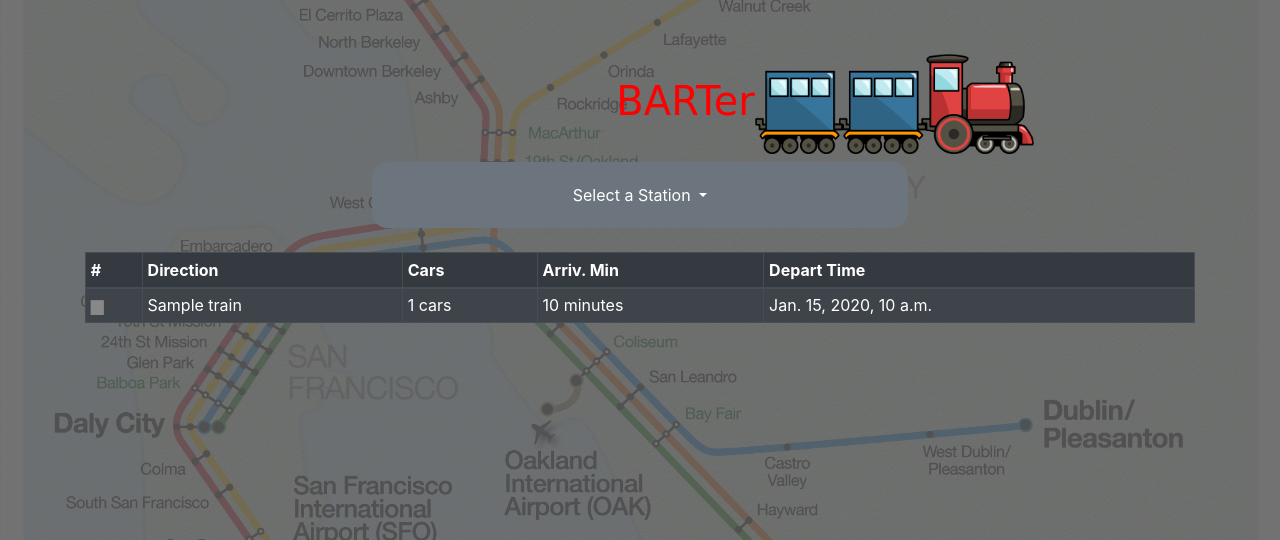
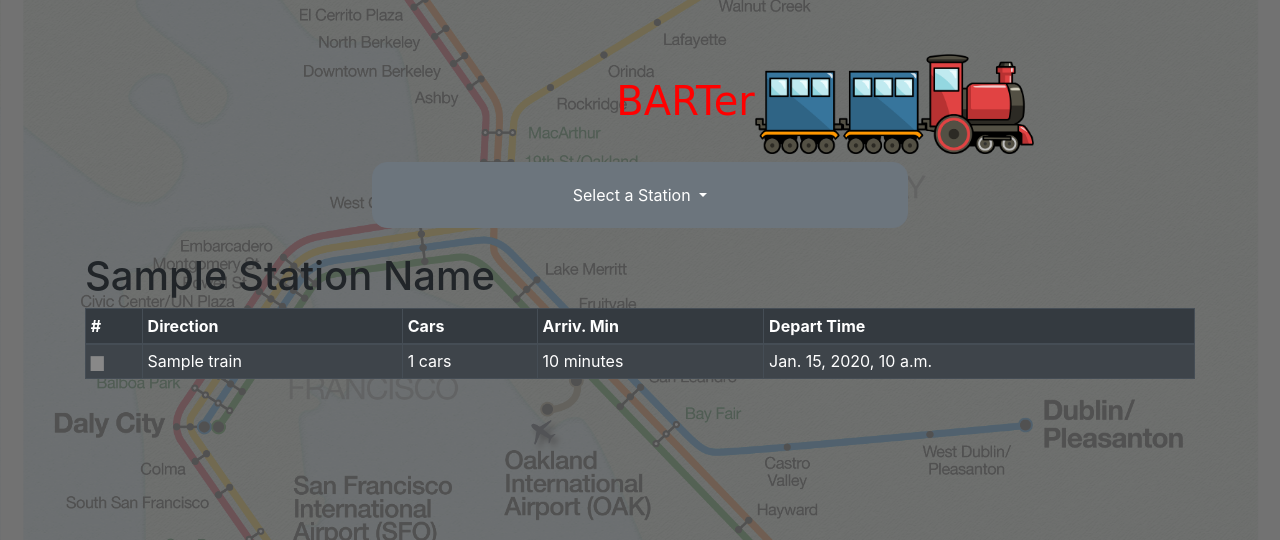
Before and after one commit to cdsterling/BartProj, a Django app: template apps/core/templates/pages/home_logged_out.html in a window 1280 px wide; the page is wider, and only the part inside the window is pictured. Shown: the part 86-626 px from the top of that part. Run offline with Django 3.2, Linux system fonts and the light colour scheme; the template is opened without the code that fills it: most values are stand-ins (such as "Sample title", 1, 10 or a date in 2020); some libraries are stand-ins or nearby versions; some web fonts are replaced.

Commit message:
fixed issue with logout and displaying station name on home-logged-out

```diff
--- a/apps/accounts/views.py
+++ b/apps/accounts/views.py
@@ -47,7 +47,7 @@
 def logout_view(request):
     logout(request)
     messages.success(request, 'Logged out.')
-    return redirect('')
+    return redirect('home')
 
 
 @login_required
--- a/apps/core/templates/base_logged_in.html
+++ b/apps/core/templates/base_logged_in.html
@@ -9,7 +9,7 @@
                 <ul>
                     <li><a  href="{% url 'home' %}">Home</a> </li>
                     <li><a href="{% url 'favorites' %}">Favorites</a> </li>
-                    <li><a href="{% url 'login' %}"> Logout</a></li>
+                    <li><a href="{% url 'logout' %}"> Logout</a></li>
                 </ul>
             </div>
         </nav>
--- a/apps/core/templates/base_logged_out.html
+++ b/apps/core/templates/base_logged_out.html
@@ -7,7 +7,7 @@
             <div >
                 <h1 class="logo"><a href="{% url 'home' %}"> BARTer </a></h1>
                 <ul>
-                    <li><a  href="{% url 'home' %}">Home</a> </li>
+                    <li><a  href="{% url 'homepage' %}">Home</a> </li>
                     <li><a href="{% url 'signup' %}">Sign up</a> </li>
                     <li><a href="{% url 'login' %}"> Log in</a></li>
                 </ul>
--- a/apps/core/templates/pages/home_logged_out.html
+++ b/apps/core/templates/pages/home_logged_out.html
@@ -24,6 +24,8 @@
 <div id="droplist">
     <div class="container">
         <br>
+        {% if station_name %}
+        <h1>{{station_name|title}}</h1>
         <table class="table table-striped table-bordered table-hover table-sm table-dark">
             <thead class="thead-dark">
                 <tr>
@@ -52,6 +54,7 @@
                 {% endfor %}
             </tbody>
         </table>
+        {% endif %}
     </div>
 </div>
   {% endblock %}
--- a/apps/core/views.py
+++ b/apps/core/views.py
@@ -38,9 +38,9 @@
     station_name=''
 
     arrivals = get_arrivals_for_station(stn_abbr)
-    station_name = get_arrivals_for_station(stn_abbr)
+    station_name = get_station_name_for_abbr(stn_abbr)
     # print("arrivals", arrivals)
-
+    print("Station name:", station_name)
     context = {
         'station_list': station_list,
         'arrivals': arrivals,
```
